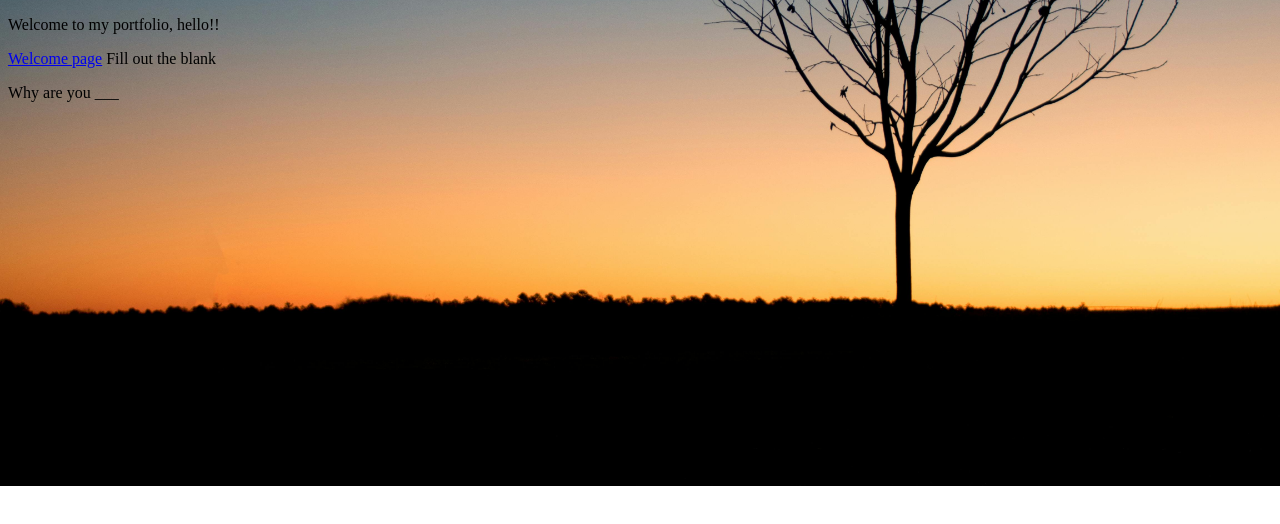
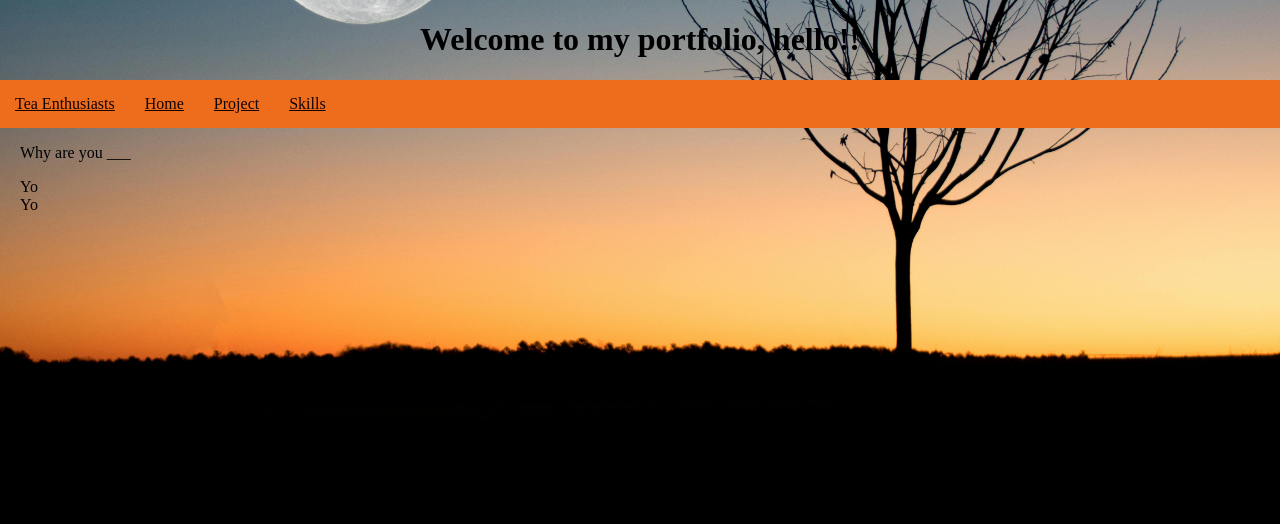
Before and after one commit to Shakeel-Droid/CFC2ndversion, a plain HTML site: page index.html in a window 1280 px wide. Drawn offline with Linux system fonts and the light colour scheme.

Commit message:
Fixed background. Added Nav Bar

```diff
--- a/index.html
+++ b/index.html
@@ -8,24 +8,41 @@
   <meta name="description" content="">
   <meta name="viewport" content="width=device-width, initial-scale=1">
 
+  <link rel="icon" href="tea.jpg">
+
   <link href="style.css" rel="stylesheet">
+
 
   <style>
 
   </style>
 </head>
 
-<body>
+<body id="mainbody">
 
-    <p>Welcome to my portfolio, hello!!</p>
-    <a href="welcomePage.html">Welcome page</a>
 
-    <h>Fill out the blank</h>
+  <h1>Welcome to my portfolio, hello!!</h1>
+
+    <nav class="navbar">
+      <ul>
+        <li><a href="welcomePage.html">Tea Enthusiasts</a></li>
+        <li><a href= "">Home</a></li>
+        <li><a href= "">Project</a></li>
+        <li><a href= "">Skills</a></li>
+      </ul>
+    </nav>
+  <main>
+
     <p>Why are you ___</p>
+
+    <div>Yo</div>
+    <div>Yo</div>
 
 
 
-  <script src="js/script.js"></script>
+
+  </main>
+  <!-- <script src="js/script.js"></script> -->
 </body>
 
 </html>
--- a/style.css
+++ b/style.css
@@ -1,7 +1,74 @@
-body{
-    background-image: url("treeshadow.jpg");
-    background-color: conic-gradient(red, yellow, rgb(10, 77, 10));
+#mainbody {
+    background-color: black;
+    background-image: url("/CFC2ndversion/treeshadow.jpg");
     background-repeat: no-repeat;
     background-position: center;
     background-size: cover;
-  }
+    margin: 0;
+    /* display: flex;
+    align-content: stretch; */
+}
+
+main{
+  margin-left: 20px;
+}
+
+
+h1{
+    text-align: center;
+}
+
+#myteaheader{
+  color: #ecbc68;
+  text-align: left;
+  position: relative;
+  animation: example;
+  animation-duration: 25s;
+  animation-iteration-count: infinite;
+  animation-delay: 1.5s;
+
+}
+
+/* div{
+  border: 5px outset red;
+  background-color: lightblue;
+  text-align: center;
+  display:flex;
+  flex-direction: row;
+} */
+
+.navbar  ul{
+    list-style-type: none;
+    background-color: rgb(237, 109, 29);
+    padding: 0%;
+    margin: 0%;
+    overflow: hidden;
+    display: flex;
+    /* flex-direction: column;
+    justify-content: space-between; */
+}
+
+.navbar a{
+  color: #120101;
+  /* text-decoration:none ; */
+  padding: 15px;
+  display: block;
+  text-align: center;
+}
+
+.navbar a:hover{
+  background-color: rgb(235, 99, 15);
+}
+
+.navbar li{
+  float: left;
+}
+
+@keyframes example{
+  0% {color: #ecbc68; left: 0%;}
+  10% {color: #f3b955}
+  25% {color: #f4b64c}
+  50% {color: #e39815}
+  75% {color: #da9319}
+  100% {color: #996202; left:100%}
+}
```
Also changed, not shown: welcomePage.html (+9 -4 lines), 1 other file.
